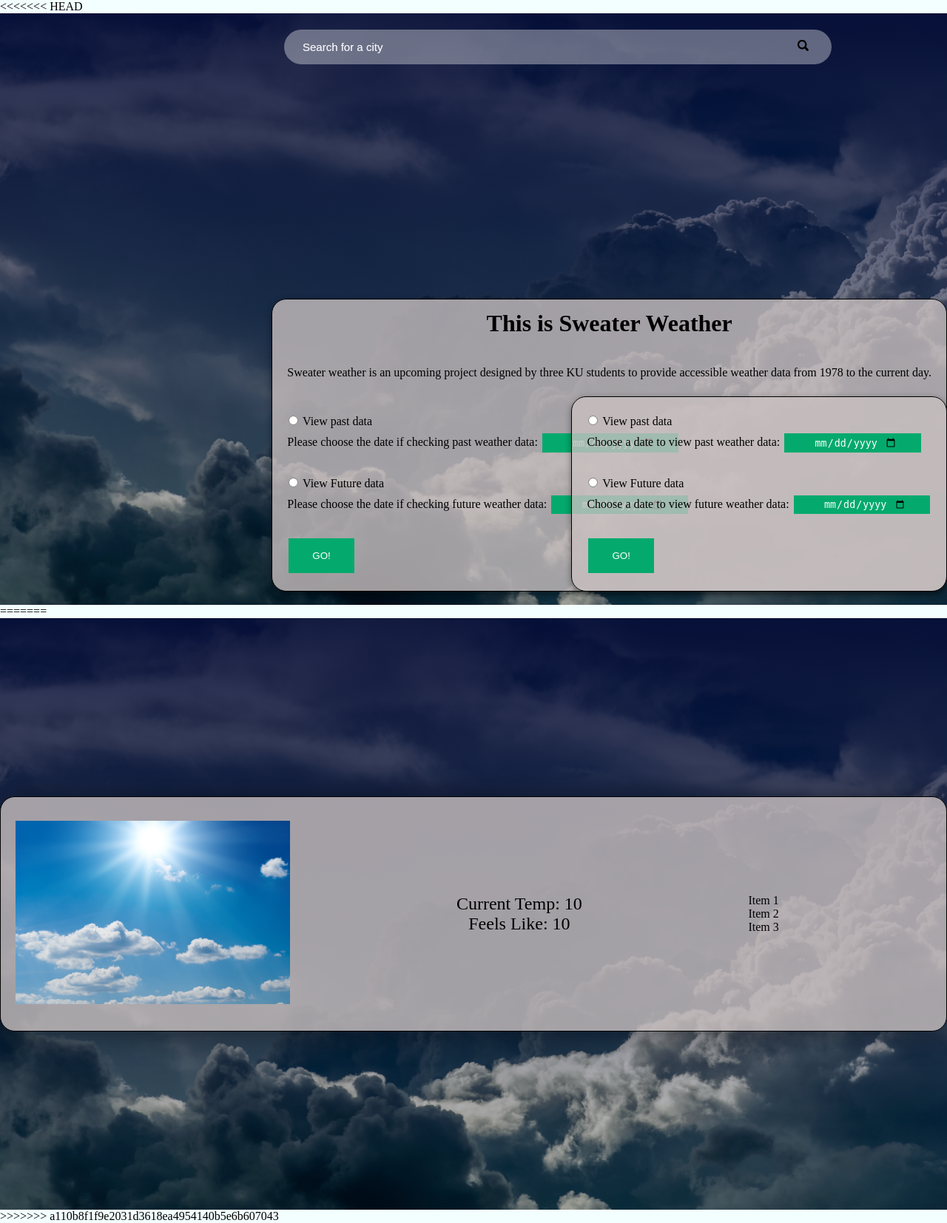
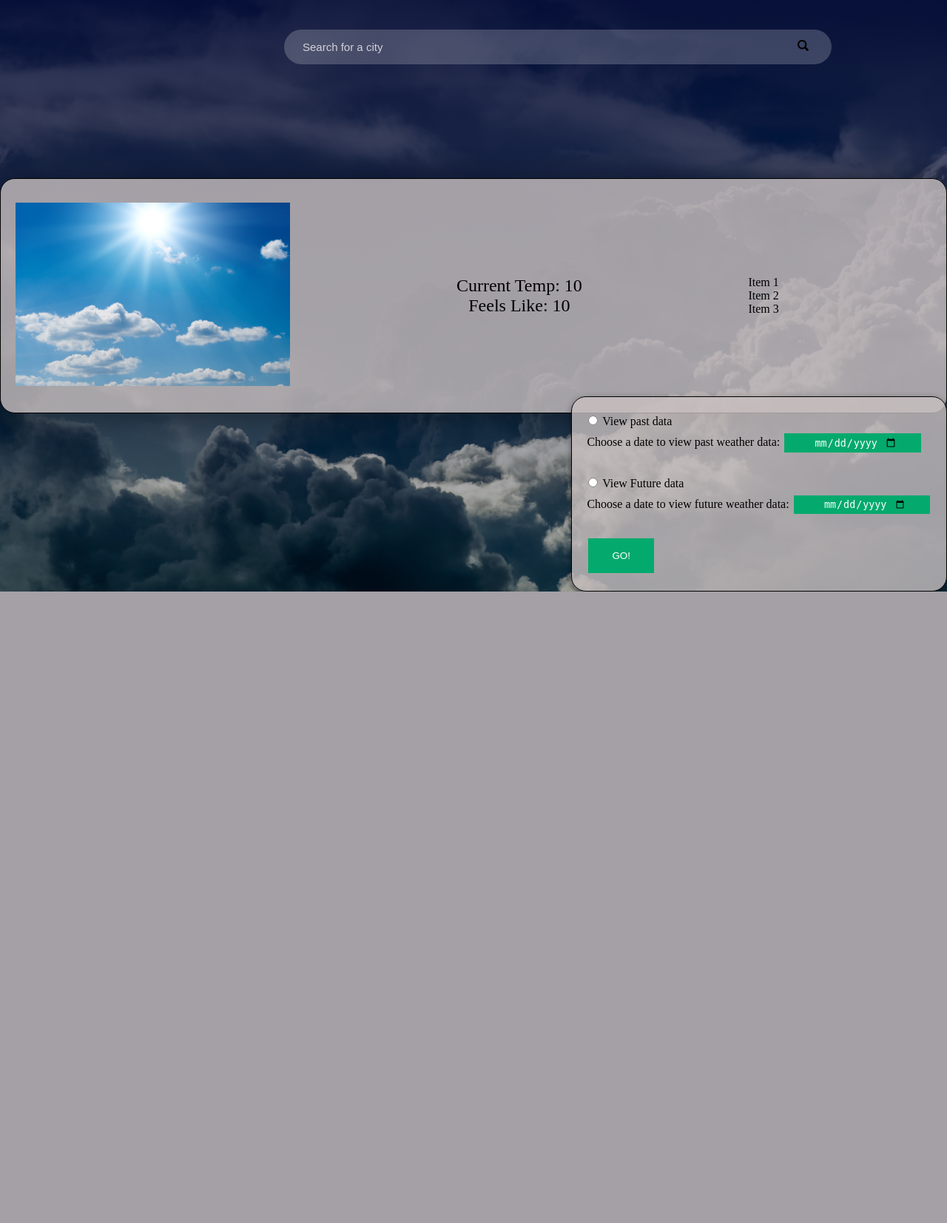
Before and after one commit to Xavanion/SweaterWeather, a Python web app: template templates/index.html in a window 1280 px wide. Shown: the whole page at 74% size. After the commit the page ends 800 px from the top, so only its background shows below. Run offline with Jinja, Linux system fonts and the light colour scheme; the template is opened without the code that fills it: most values are stand-ins (such as "Sample title", 1, 10 or a date in 2020).

Commit message:
fuck you

```diff
--- a/templates/index.html
+++ b/templates/index.html
@@ -1,49 +1,5 @@
 <!DOCTYPE html>
 <html>
-<<<<<<< HEAD
-
-<head>
-	<meta charset="utf-8">
-	<meta name="viewport" content="width=device-width, initial-scale=1">
-	<title>Sweater Weather</title>
-	<link rel="stylesheet" type="text/css" href="{{ url_for('static', filename='SweaterWeather.css') }}">
-</head>
-
-<body>
-	<div class="container">
-		<form action="" class="search-bar" method="post">
-			<input name="location" placeholder="Search for a city">
-			<button type="submit">
-				<img src="/static/assets/search.png" width="15" height="15" alt="Search">
-			</button>
-		</form> <br>
-		<form method="post">
-			<div class="formBox">
-				<h1>This is Sweater Weather</h1> <br>
-				<p>Sweater weather is an upcoming project designed by three KU students to provide accessible weather
-					data from 1978 to the current day.</p> <br>
-				<input type="radio" id="choice3" name="radioChoice" value="PastData">
-				<label for="choice3"> View past data</label><br>
-
-				<label for="start"> Please choose the date if checking past weather data: </label>
-				<input type="date" id="WeatherDate" name="WeatherDate" value="{{today}}" min="1978-01-01"
-					max="{{today}}"><br><br>
-
-				<input type="radio" id="choice4" name="radioChoice" value="FutureData">
-				<label for="choice4">View Future data</label> <br>
-
-				<label for="start"> Please choose the date if checking future weather data: </label>
-				<input type="date" id="FutureDate" name="FutureDate" value="{{future_min}}" min="{{future_min}}"
-					max="{{future_max}}"><br><br>
-
-				<input type="submit" value="GO!" /> <br>
-			</div>
-		</form>
-	</div>
-</body>
-
-</html>
-=======
 	<head>
 		<meta charset="utf-8">
 		<meta name="viewport" content="width=device-width, initial-scale=1">
@@ -98,4 +54,3 @@
 		</div>
 	</body>
 </html>
->>>>>>> a110b8f1f9e2031d3618ea4954140b5e6b607043
```
Also changed, not shown: read_json.py (+0 -15 lines).
